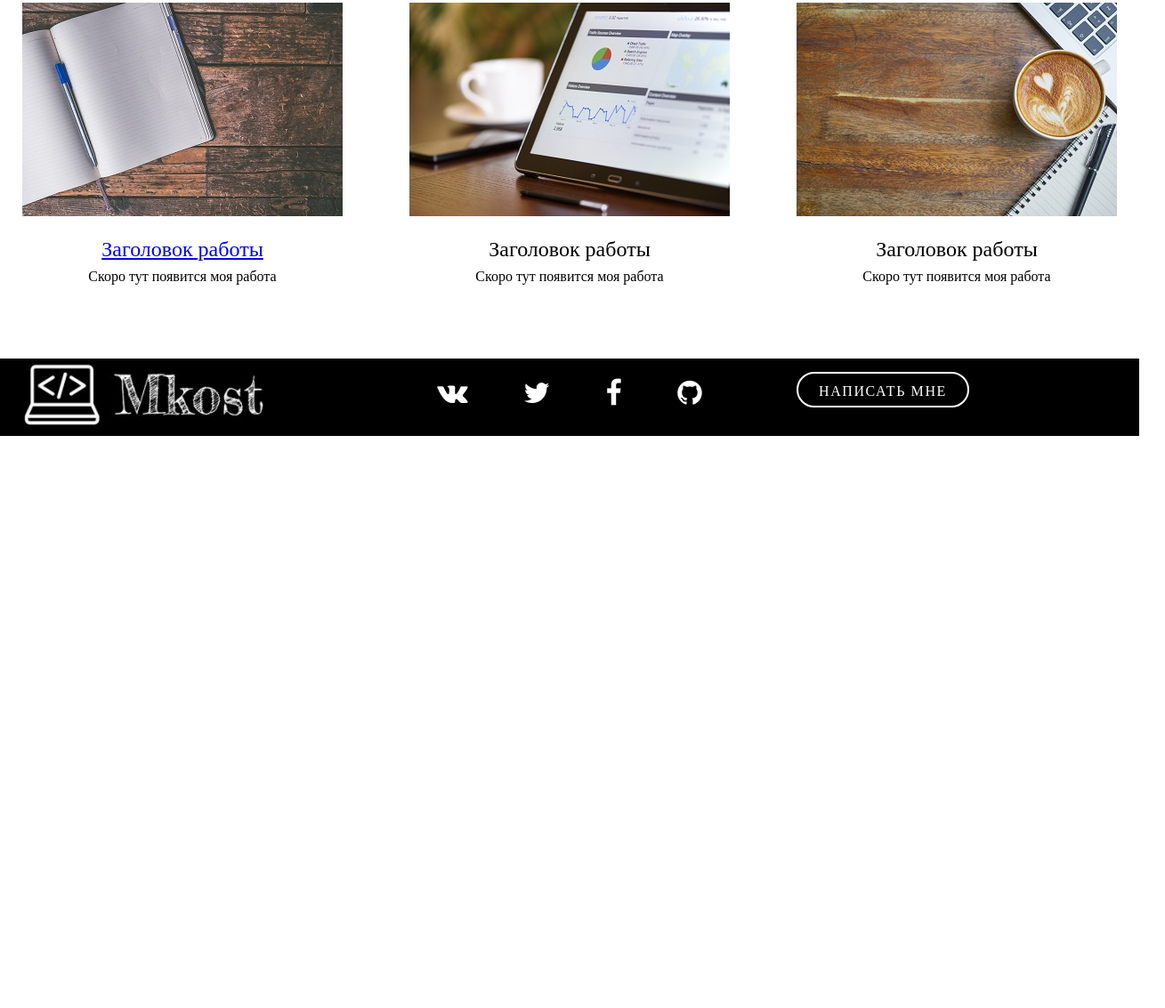
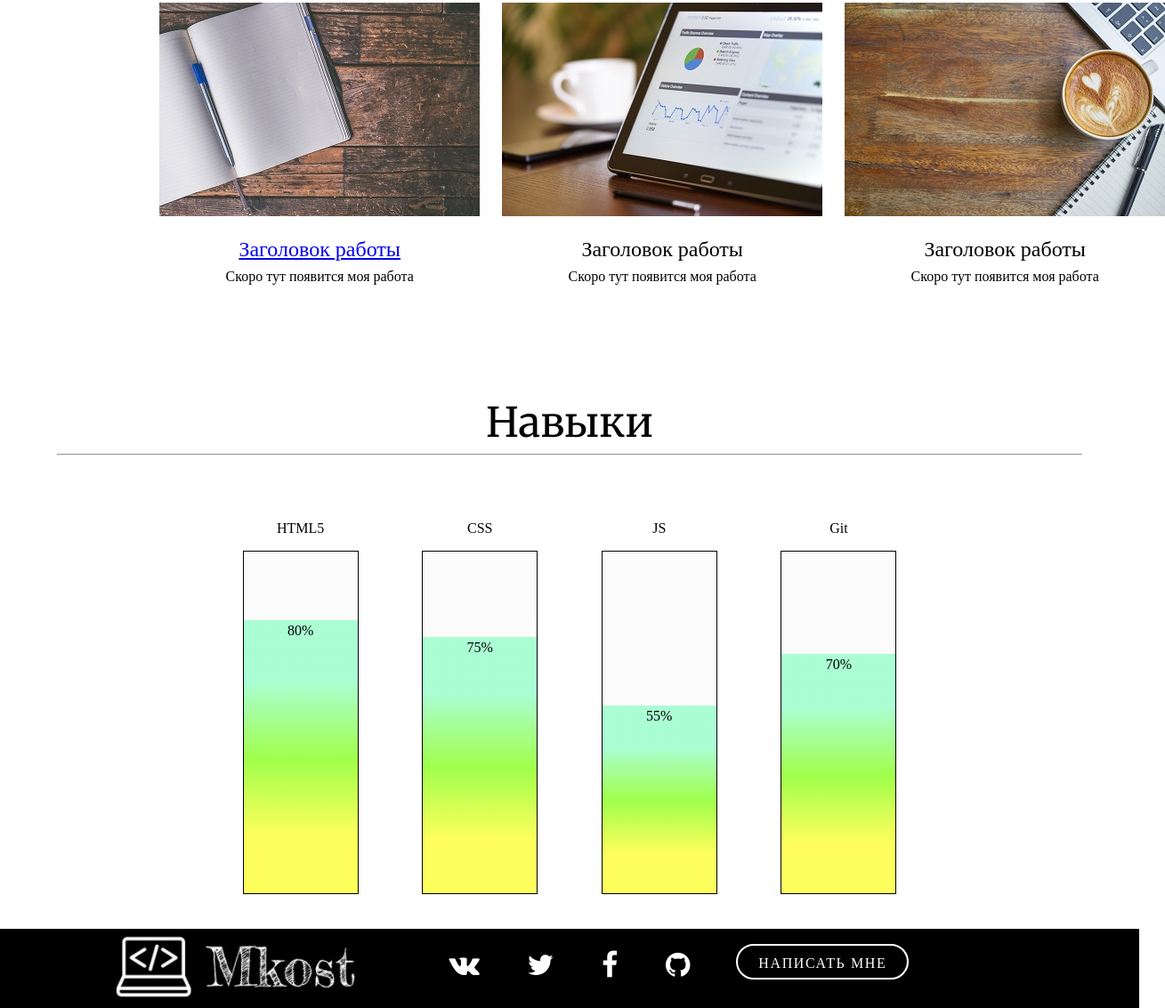
Before and after one commit to Mkost-lab/portfolio, a plain HTML site: page index.html in a window 1280 px wide. Shown: the part 966-2099 px from the top of the page at 89% size, 1309 px wide, since content can reach past the window. Before the commit the page ends 1456 px from the top, so only its background shows below. Drawn offline with nearby package versions, Linux system fonts and the light colour scheme; a web font is replaced by a local one.

Commit message:
Done wit skillbar and remove arrow

```diff
--- a/css/main.css
+++ b/css/main.css
@@ -4,13 +4,20 @@ html {
 	line-height: 1.5;
 
 }
-
+*{
+	padding: 0;
+	margin: 0;
+}
 img {
 	display: inline-block;
 }
 
 a {
 	transition: 0.3s ease-out;
+}
+
+ul {
+	list-style-type: none;
 }
 /* ..........................................
 
@@ -25,7 +32,7 @@ a {
 }
 
 .row {
-	width: 80%
+	width: 80%;
 	flex-direction: row;
 	display: flex;
 	margin: 0 auto;
@@ -87,16 +94,6 @@ a {
 
 }
 
-.header__arrow {
-	font-size: 48px;
-	width: 60px;
-	height: 50px;
-	margin-left: -30px;
-	position: absolute;
-	bottom: 50px;
-	left: 50%;
-
-}
 
 /* ..........................................
 
@@ -105,8 +102,7 @@ a {
 ........................................... */
 
 .portfolio {
-	padding-top: 40px;
-	padding-bottom: 60px;
+	padding: 40px 5vw 60px 5vw;
 }
 
 .portfolio-item {
@@ -152,7 +148,7 @@ a {
 
 .potfolio-single-page img {
 	margin-bottom: 50px;
-	max-width: 100%;
+	max-width: 25;
 	height: auto;
 	display: block;
 }
@@ -187,7 +183,100 @@ a {
 
 
 
+/* ..........................................
 
+	SKILLS
+
+........................................... */
+
+#skills {
+	background-color: rgb(255, 255, 255);
+	padding: 3vw 5vw;
+	border-bottom: 2px solid black;
+
+}
+
+.skill_main {
+	margin-top: 3vw;
+	padding: 0 3vw;
+	display: flex;
+	justify-content: space-between;
+	font-size: 1vw;
+}
+
+.skills_top {
+	font-size: 46px;
+	margin-bottom: 60px;
+	font-family: 'Merriweather', serif;
+	text-align: center;
+}
+.progress {
+	display: flex;
+	background-color: #fafafad0;
+	align-items: flex-end;
+	height: 30vw;
+	width: 10vw;
+	border: 1px solid #000;
+	margin-top: 1vw;
+}
+.column p {
+	display: flex;
+	justify-content: space-around;
+	padding-top: 10px;
+
+}
+.column ul {
+	margin-left: 15%;
+	margin-right: 15%;
+	display: flex;
+	flex-direction: row;
+	justify-content: space-around;
+}
+
+.progress_value {
+	background: rgb(0, 0, 0);
+	background: linear-gradient(0deg, rgba(254, 255, 93, 1) 21%, rgba(160, 255, 75, 1) 49%,
+	 rgba(136, 255, 194, 0.6979166666666667) 78%);
+	width: 100%;
+	display: flex;
+	justify-content: center;
+}
+
+.html-skill{
+	animation: html-skill-anim 3s normal forwards;
+}
+
+.css-skill {
+	animation: css-skill-anim 3s normal forwards;
+}
+
+.js-skill {
+	animation: js-skill-anim 3s normal forwards;
+}
+
+.git-skill {
+	animation: git-skill-anim 3s normal forwards;
+}
+
+@keyframes html-skill-anim {
+	0% {height: 0;}
+	100% {height: 80%;}
+}
+
+@keyframes css-skill-anim {
+	0% {height: 0;}
+	100% {height: 75%;}
+}
+
+@keyframes js-skill-anim {
+	0% {height: 0;}
+	100% {height: 55%;}
+}
+
+@keyframes git-skill-anim {
+	0% {height: 0;}
+	100% {height: 70%;}
+}
 /* ..........................................
 
 	FOOTER
@@ -255,3 +344,53 @@ p.footer__social-icons a:hover {
 	background-color: #FFE400;
 	border-color: black;
 }
+
+/* ..........................................
+
+	POPUP
+
+
+
+.popup {
+	position: fixed;
+	width: 100%;
+	height: 100%;
+	background-color: rgba(0, 0, 0, 0.8);
+	top: 0;
+	left: 0;
+	opacity: 0;
+	visibility: hidden;
+}
+
+.popup:target {
+	opacity: 1;
+	visibility: visible;
+}
+
+.popup__body {
+	min-height: 100%;
+	display: flex;
+	align-items: center;
+	justify-content: center;
+	padding: 30px 10px;
+}
+
+.popup__content {
+	background-color: #FFF;
+	color: #000;
+	max-width: 800px;
+	padding: 30px;
+	position: relative;
+}
+
+.popup__close {
+	position: absolute;
+	right: 10px;
+	top: 10px;
+	font-size: 20px;
+	color: black;
+	text-decoration: none;
+}
+
+
+........................................... */
--- a/index.html
+++ b/index.html
@@ -29,9 +29,6 @@
 
 	<div class="header__title">Михаил Кострыкин</div>
 	<div class="header__slogan">front-end developer</div>
-	<div class="header__arrow">
-		<i class="fa fa-chevron-down"></i>
-	</div>
 
 </section>
 
@@ -104,16 +101,57 @@
 			</div>
 			<!-- // Работа в портфолио -->
 
+
 		</div>
+	</div>
+</section>
 
-	</div>
+<!-- ..........................................
+
+	SKILLBAR
+
+........................................... -->
 
 
+<section id="skills">
+	<div class="skills_top">
+		Навыки
+		<hr>
+	</div>
+		<div class="skills_main">
+			<div class="column">
+				<ul>
+					<li>
+						<p>HTML5</p>
+						<div class="progress">
+							<div id="html_skill" class="progress_value">80%</div>
+						</div>
+					</li>
 
+					<li>
+						<p>CSS</p>
+						<div class="progress">
+							<div id="css_skill" class="progress_value">75%</div>
+						</div>
+					</li>
 
+					<li>
+						<p>JS</p>
+						<div class="progress">
+							<div id="js_skill" class="progress_value">55%</div>
+						</div>
+					</li>
+
+					<li>
+						<p>Git</p>
+						<div class="progress">
+							<div id="git_skill" class="progress_value">70%</div>
+						</div>
+					</li>
+				</ul>
+			</div>
+		</div>
 </section>
-
-
 <!-- ..........................................
 
 	FOOTER
@@ -151,12 +189,32 @@
 
 			</div>
 			<div class="col-4">
-				<div><a href="#" class="button" target="_blank">Написать мне</a></div>
+				<div><a href="#" class="button">Написать мне</a></div>
 			</div>
 		</div>
 	</div>
 </section>
 
+<!-- ..........................................
+
+	POPUP
+
+
+	<div id="popup" class="popup">
+		<div class="popup__body">
+			<div class="popup__content">
+				<a href="" class="popup__close">Х</a>
+				<div class="popup__title">Это модальное окно</div>
+				<div class="popup__text">
+					DDDDDDDDDDDDeeadaeaedaerftgtt
+				</div>
+			</div>
+		</div>
+	</div>
+
+	........................................... -->
+
+	<script src="./js/script.js"></script>
 
 </body>
 </html>
--- /dev/null
+++ b/js/script.js
@@ -0,0 +1,27 @@
+const html_skill = document.getElementById("html_skill")
+const css_skill = document.getElementById("css_skill")
+const js_skill = document.getElementById("js_skill")
+const git_skill = document.getElementById("git_skill")
+
+let last_known_scroll_position = 0;
+let ticking = false;
+
+function doSomething(scroll_pos) {
+	if (scroll_pos > 1000) {
+		html_skill.classList.add("html-skill")
+		css_skill.classList.add("css-skill")
+		js_skill.classList.add("js-skill")
+		git_skill.classList.add("git-skill")
+	}
+}
+
+window.addEventListener('scroll',function(e){
+	last_known_scroll_position = window.scrollY;
+	if (!ticking) {
+		window.requestAnimationFrame(function() {
+			doSomething(last_known_scroll_position);
+			ticking - false;
+		});
+		ticking - true;
+		}
+});
```
